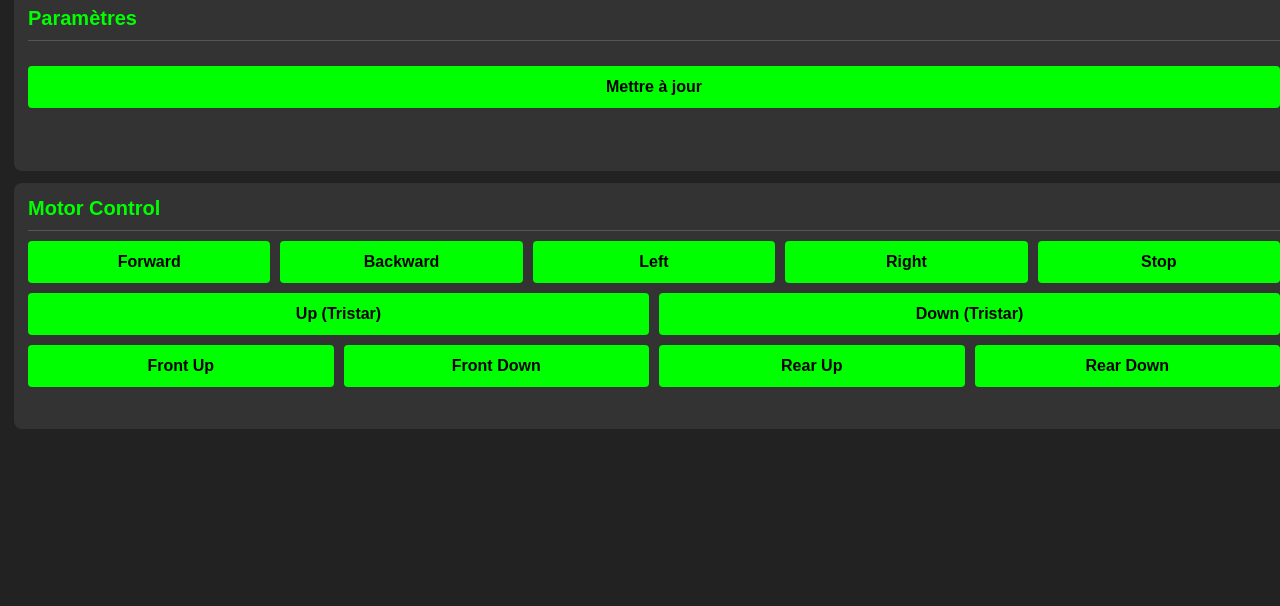
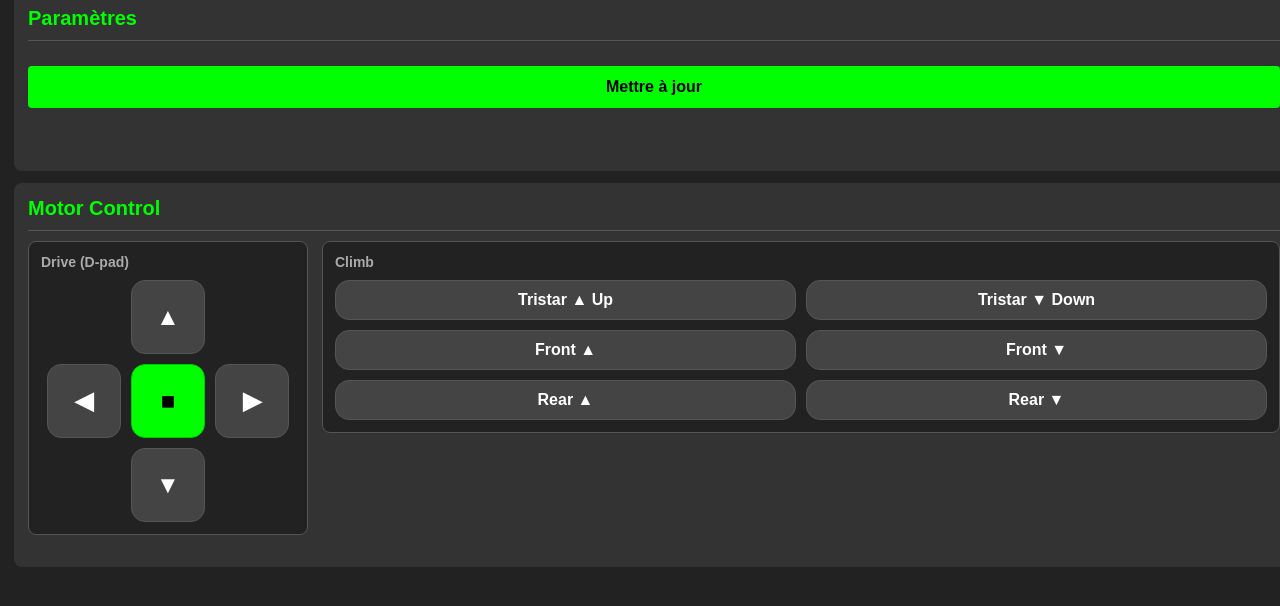
Before and after one commit to nicrain/CarryBot, a plain HTML site: page web/templates/index.html in a window 1280 px wide. Shown: the part 106-712 px from the top of the page. Drawn offline with Linux system fonts and the light colour scheme.

Commit message:
Improve motor control UI layout

```diff
--- a/web/templates/index.html
+++ b/web/templates/index.html
@@ -52,15 +52,89 @@
             border-radius: 8px;
             text-align: left;
         }
-        .controls {
+        .motor-grid {
             display: grid;
-            grid-template-columns: repeat(auto-fit, minmax(160px, 1fr));
+            grid-template-columns: 280px 1fr;
+            gap: 14px;
+            align-items: start;
+        }
+        .motor-card {
+            background: #222;
+            border: 1px solid #555;
+            border-radius: 8px;
+            padding: 12px;
+        }
+        .card-title {
+            margin: 0 0 10px 0;
+            color: #aaa;
+            font-weight: bold;
+            font-size: 14px;
+        }
+
+        /* Motor buttons: scoped styles (do not change the Params submit button) */
+        .control-section .m-btn {
+            margin: 0;
+            width: auto;
+            padding: 10px 12px;
+            border-radius: 14px;
+            border: 1px solid #555;
+            background: #444;
+            color: #fff;
+            font-weight: bold;
+            font-size: 16px;
+            cursor: pointer;
+            user-select: none;
+        }
+        .control-section .m-btn:hover { background: #0c0; color: #000; }
+        .control-section .m-btn:active { transform: translateY(1px); }
+        .control-section .m-btn.stop {
+            background: #0f0;
+            color: #000;
+            border-color: #0c0;
+        }
+        .control-section .m-btn.stop:hover { background: #0c0; }
+        .control-section .m-btn.icon {
+            width: 74px;
+            height: 74px;
+            display: grid;
+            place-items: center;
+            padding: 0;
+            font-size: 24px;
+        }
+        .control-section .m-btn.wide {
+            width: 100%;
+        }
+
+        /* D-pad layout */
+        .dpad {
+            display: grid;
+            grid-template-columns: repeat(3, 74px);
+            grid-template-rows: repeat(3, 74px);
             gap: 10px;
-            margin-bottom: 10px;
+            justify-content: center;
         }
-        .control-section button {
-            margin-top: 0;
-            width: 100%;
+        .dpad .up { grid-column: 2; grid-row: 1; }
+        .dpad .left { grid-column: 1; grid-row: 2; }
+        .dpad .stop { grid-column: 2; grid-row: 2; }
+        .dpad .right { grid-column: 3; grid-row: 2; }
+        .dpad .down { grid-column: 2; grid-row: 3; }
+
+        /* Climb controls */
+        .climb-grid {
+            display: grid;
+            grid-template-columns: 1fr 1fr;
+            gap: 10px;
+        }
+        .climb-grid.three {
+            grid-template-columns: 1fr 1fr;
+        }
+
+        @media (max-width: 900px) {
+            .motor-grid { grid-template-columns: 1fr; }
+        }
+        @media (max-width: 420px) {
+            .control-section .m-btn.icon { width: 64px; height: 64px; }
+            .dpad { grid-template-columns: repeat(3, 64px); grid-template-rows: repeat(3, 64px); gap: 8px; }
         }
         #motor-status {
             margin: 0;
@@ -86,25 +160,36 @@
         </div>
         <div class="control-section">
           <h2>Motor Control</h2>
-          <div class="controls">
-            <button type="button" onclick="drive('forward')">Forward</button>
-            <button type="button" onclick="drive('backward')">Backward</button>
-            <button type="button" onclick="drive('left')">Left</button>
-            <button type="button" onclick="drive('right')">Right</button>
-            <button type="button" onclick="stopAll()">Stop</button>
-          </div>
+                    <div class="motor-grid">
+                        <div class="motor-card">
+                            <p class="card-title">Drive (D-pad)</p>
+                            <div class="dpad">
+                                <button class="m-btn icon up" type="button" title="Forward" onclick="drive('forward')">▲</button>
+                                <button class="m-btn icon left" type="button" title="Left" onclick="drive('left')">◀</button>
+                                <button class="m-btn icon stop" type="button" title="Stop" onclick="stopAll()">■</button>
+                                <button class="m-btn icon right" type="button" title="Right" onclick="drive('right')">▶</button>
+                                <button class="m-btn icon down" type="button" title="Backward" onclick="drive('backward')">▼</button>
+                            </div>
+                        </div>
 
-          <div class="controls">
-            <button type="button" onclick="drive('up')">Up (Tristar)</button>
-            <button type="button" onclick="drive('down')">Down (Tristar)</button>
-          </div>
+                        <div class="motor-card">
+                            <p class="card-title">Climb</p>
 
-          <div class="controls">
-            <button type="button" onclick="drive('front_up')">Front Up</button>
-            <button type="button" onclick="drive('front_down')">Front Down</button>
-            <button type="button" onclick="drive('rear_up')">Rear Up</button>
-            <button type="button" onclick="drive('rear_down')">Rear Down</button>
-          </div>
+                            <div class="climb-grid">
+                                <button class="m-btn wide" type="button" onclick="drive('up')">Tristar ▲ Up</button>
+                                <button class="m-btn wide" type="button" onclick="drive('down')">Tristar ▼ Down</button>
+                            </div>
+
+                            <div style="height: 10px;"></div>
+
+                            <div class="climb-grid">
+                                <button class="m-btn wide" type="button" onclick="drive('front_up')">Front ▲</button>
+                                <button class="m-btn wide" type="button" onclick="drive('front_down')">Front ▼</button>
+                                <button class="m-btn wide" type="button" onclick="drive('rear_up')">Rear ▲</button>
+                                <button class="m-btn wide" type="button" onclick="drive('rear_down')">Rear ▼</button>
+                            </div>
+                        </div>
+                    </div>
 
           <p id="motor-status" style="font-family: monospace;"></p>
         </div>
```
